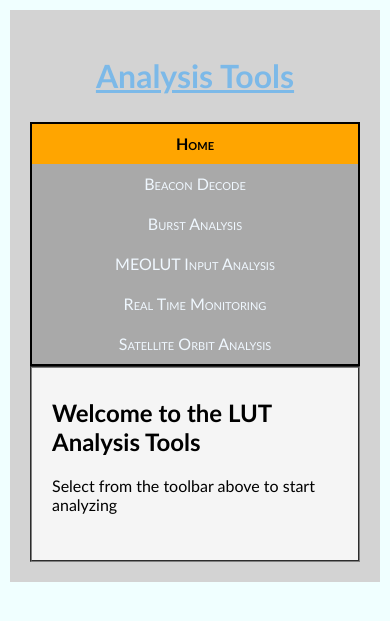
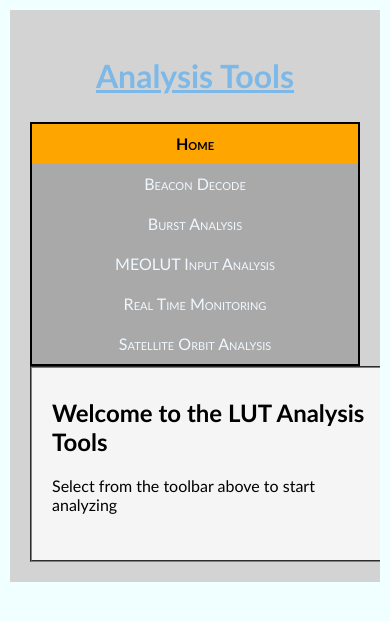
Before and after one commit to jrreich/MEO_Analysis_HTML_Interface, a Flask app: page / in a window 390 px wide. Shown: the top 621 px of the page. Run offline with Flask 2, Linux system fonts and the light colour scheme.

Commit message:
still attempting to get mobile view better

```diff
--- a/static/styles/mystylesheet3.css
+++ b/static/styles/mystylesheet3.css
@@ -263,9 +263,10 @@ nav a{
 
 }
 
-form, content{
-    width:auto;
+form, .content {
+    width: 98%;
     display: block;
+    float: none;
 
 }
 
```
